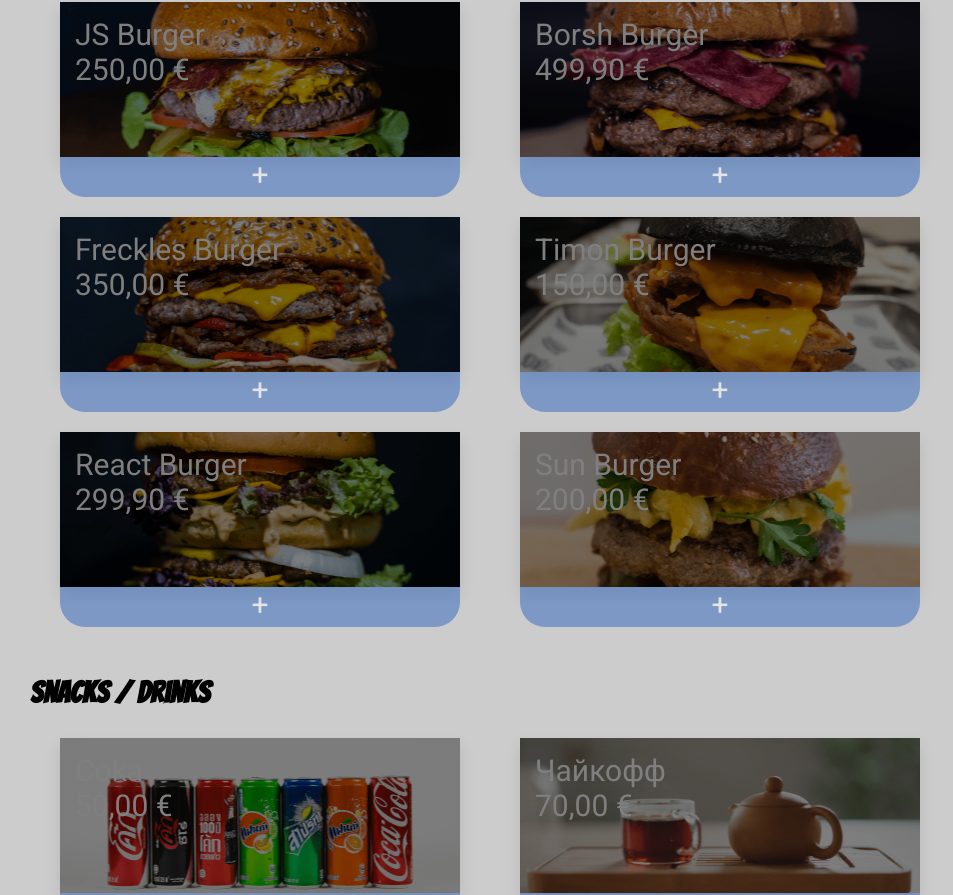
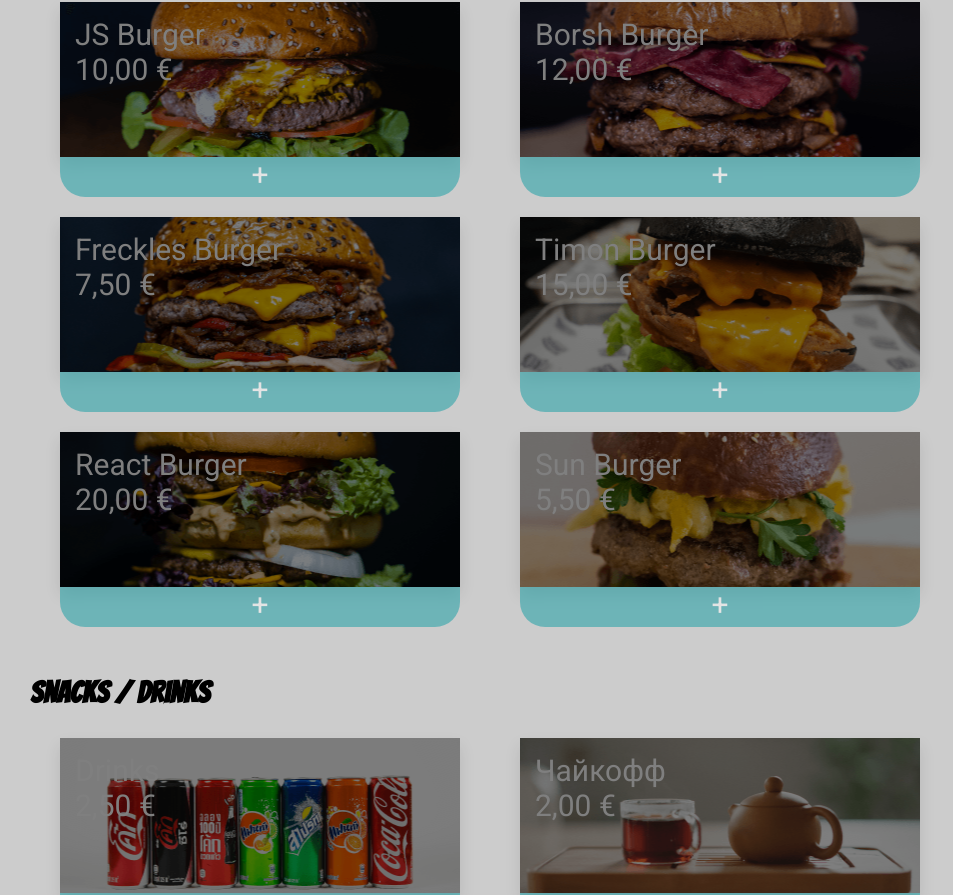
Before and after one commit to AlekseiGalasov/MyReactApp, a React (Create React App) app: page / in a window 1280 px wide. Shown: the part 369-1264 px from the top of the page, without its empty margins (0-953 px from the left). Built offline with nearby package versions, Linux system fonts and the light colour scheme.

Commit message:
Добавил Модальное окно с товарами и их выводом через usestate

```diff
--- a/src/App.js
+++ b/src/App.js
@@ -2,15 +2,20 @@ import React from 'react';
 import { GlobalStyle } from './Components/GlobalStyle.js'
 import { NavBar } from './Components/NavBar.js';
 import { Menu } from './Components/Menu.js';
+import { ModalItem } from './Components/Modal.js';
 
 
 
 function App() {
+
+    const [openItem, setOpenItem] = React.useState(null);
+	console.log(openItem);
 	return (
 		<>
 		<GlobalStyle />
 		<NavBar />
-		<Menu />
+		<Menu setOpenItem={setOpenItem}/>
+		<ModalItem openItem={openItem} setOpenItem={setOpenItem}></ModalItem>
 		</>
 	);
 }
--- a/src/Components/Banner.js
+++ b/src/Components/Banner.js
@@ -8,4 +8,6 @@ export const BannerStyle = styled.div`
     background-image: url(${bannerImg});
     background-repeat: no-repeat;
     background-position: center;
+    background-size: cover;
+
 `;
--- a/src/Components/DBMenu.js
+++ b/src/Components/DBMenu.js
@@ -4,84 +4,84 @@ const dbMenu = {
 			name: 'JS Burger',
 			img: '/menu/js-burger.png',
 			id: 1,
-			price: 250,
+			price: 10,
 			toppings: ['Бекон', 'Кетчуп', 'Сыр Чеддер', 'Огурцы', 'Помидор', 'Халапеньо'],
 		},
 		{
 			name: 'Borsh Burger',
 			img: '/menu/borsh-burger.png',
 			id: 2,
-			price: 499.9,
+			price: 12,
 			toppings: ['Бекон', 'Красный лук'],
 		},
 		{
 			name: 'Freckles Burger',
 			img: '/menu/freckles-burger.png',
 			id: 3,
-			price: 350,
+			price: 7.5,
 			toppings: ['Ананас', 'Майонец'],
 		},
 		{
 			name: 'Timon Burger',
 			img: '/menu/black-burger.png',
-			id: 4,
-			price: 150,
+			id: 9,
+			price: 15,
 		},
 		{
 			name: 'React Burger',
 			img: '/menu/react-burger.png',
 			id: 5,
-			price: 299.9,
+			price: 20,
 			toppings: ['Кетчуп', 'Сыр Чеддер'],
 		},
 		{
 			name: 'Sun Burger',
 			img: '/menu/sun-burger.png',
 			id: 6,
-			price: 200,
+			price: 5.5,
 			toppings: ['Сыр Чеддер', 'Красный лук'],
 		},
 	],
 	other: [
 		{
-			name: 'Coka',
+			name: 'Drinks',
 			img: '/menu/soda.png',
 			id: 1,
-			price: 50,
+			price: 2.5,
 			choices: ['Coca-cola', 'Fanta', 'Mirinda', 'Sprite'],
 		},
 		{
 			name: 'Чайкофф',
 			img: '/menu/tea.png',
 			id: 2,
-			price: 70,
+			price: 2.0,
 			choices: ['Черный', 'Зеленый'],
 		},
 		{
 			name: 'Лукошко Фри',
 			img: '/menu/french-fries.png',
 			id: 3,
-			price: 75,
+			price: 4.5,
 		},
 		{
 			name: 'Нагиевцы',
 			img: '/menu/nuggets.png',
 			id: 4,
-			price: 100,
+			price: 7.30,
 			choices: ['Филе', 'Крылья'],
 		},
 		{
 			name: 'Кофе',
 			img: '/menu/coffee.png',
 			id: 5,
-			price: 150,
+			price: 3,
 			choices: ['Эспрессо', 'Капучино'],
 		},
 		{
 			name: 'Гринч',
 			img: '/menu/green-coffee.png',
 			id: 6,
-			price: 175.25
+			price: 10
 		},
 	]
 };
--- a/src/Components/ListItem.js
+++ b/src/Components/ListItem.js
@@ -38,7 +38,7 @@ const Button = styled.div`
             left: 0;
             width: 400px;
             height: 40px;
-            background-color: rgb(48,102,190);
+            background-color: rgb(17,157,164);
             text-align: center;
             cursor: pointer;
             border-bottom-left-radius: 25px;
@@ -47,7 +47,7 @@ const Button = styled.div`
 
 `
 
-export const ListItem = ({ itemList }) => (
+export const ListItem = ({ itemList, setOpenItem}) => (
     <List>
         {itemList.map(item => (
             <Item key={item.id}
@@ -55,7 +55,9 @@ export const ListItem = ({ itemList }) => (
             >
                 <p>{item.name}</p>
                 <p>{item.price.toLocaleString('ru-RU', {style: 'currency', currency:'EUR'})}</p>
-                <Button>+</Button>
+                <Button
+                  onClick={() => setOpenItem(item)}
+                >+</Button>
             </Item>
         ))}
     </List>
--- a/src/Components/Menu.js
+++ b/src/Components/Menu.js
@@ -13,17 +13,26 @@ const SectionMenu = styled.section`
     padding: 30px;
 `
 
-export const Menu = () => (
+export const Menu = ({setOpenItem}) => {
+
+
+    return(
     <MenuStyled>
         <BannerStyle/>
         <SectionMenu>
             <h2>Burgers</h2>
-            <ListItem itemList={dbmenu.burger}></ListItem>
+            <ListItem
+                itemList={dbmenu.burger}
+                setOpenItem={setOpenItem}
+            ></ListItem>
         </SectionMenu>
 
         <SectionMenu>
             <h2>Snacks / Drinks</h2>
-            <ListItem itemList={dbmenu.other}></ListItem>
+            <ListItem
+                itemList={dbmenu.other}
+                setOpenItem={setOpenItem}
+            ></ListItem>
         </SectionMenu>
     </MenuStyled>
-);
+)};
--- /dev/null
+++ b/src/Components/Modal.js
@@ -0,0 +1,108 @@
+import React from 'react';
+import styled from 'styled-components';
+
+const OverLay = styled.div`
+    position:fixed;
+    display: flex;
+    justify-content: center;
+    align-items: center;
+    top:0;
+    left:0;
+    width:100%;
+    height:100%;
+    background-color: rgba(0 ,0 ,0 , .5);
+    z-index: 100;
+`
+
+const Modal = styled.div`
+    width: 600px;
+    height: 600px;
+    background-color: rgb(17,157,164);
+    color: white;
+    border-bottom-left-radius: 25px;
+    border-bottom-right-radius: 25px;
+    display: flex;
+    align-items: center;
+    flex-direction: column;
+    position: relative;
+`
+
+const Banner = styled.div`
+    width: 100%;
+    height: 200px;
+    background-image: url(${({img}) => img});
+    background-repeat: no-repeat;
+    background-size: cover;
+    background-position: center;
+    margin-bottom: 20px;
+`
+
+const H3 = styled.h3`
+    font-size: 30px;
+    letter-spacing: 3px;
+    padding: 10px 0;
+    color: black;
+`
+const CloseBtn = styled.div`
+    position: absolute;
+    width: 50px;
+    height: 50px;
+    border-radius: 50%;
+    background-color: rgb(17,157,164);
+    display: flex;
+    justify-content: center;
+    align-items: center;
+    right: 20px;
+    top: 20px;
+    cursor: pointer;
+    opacity: .5;
+    transition: ease 0.5s;
+    :hover {
+        opacity: 1;
+    }
+`
+
+const Button = styled.button`
+    padding: 15px 40px;
+    background-color: rgb(48,102,190);
+    border: none;
+    color: black;
+    font-weight: 500;
+    font-family: 'Roboto',sans-serif;
+    cursor: pointer;
+    letter-spacing: 2.5px;
+    border-radius: 45px;
+    box-shadow: 0px 8px 15px rgba(0,0,0,0.1);
+    transition: all 0.3s ease 0s;
+
+    :hover {
+        background-color: #2EE59D;
+        box-shadow: 0px 15px 20px rgba(109, 157, 197, 0.4);
+        color: #fff;
+        transform: translateY(-4px);
+    }
+    :focus {
+        outline: none;
+    }
+`
+
+export const ModalItem = ({openItem, setOpenItem}) => {
+
+    function CloseModal(e) {
+        if(e.target.id === 'OverLay' || e.target.id === 'CloseBtn') {
+            return setOpenItem(null);
+        }
+    }
+
+    if(openItem === null) return null;
+    return(
+    <OverLay id='OverLay' onClick={CloseModal}>
+            <Modal>
+                <CloseBtn id='CloseBtn'>X</CloseBtn>
+                <Banner img={openItem.img}></Banner>
+                <H3>{openItem.name}</H3>
+                <H3>{openItem.price.toLocaleString('ru-RU', {style: 'currency', currency:'EUR'})}</H3>
+                <Button>Заказать!</Button>
+            </Modal>
+    </OverLay>
+)};
```
